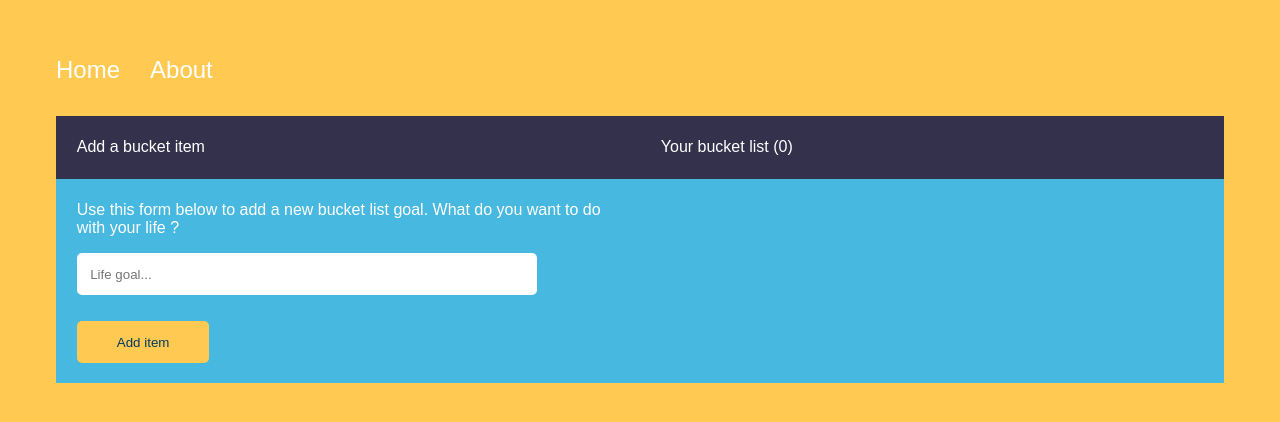
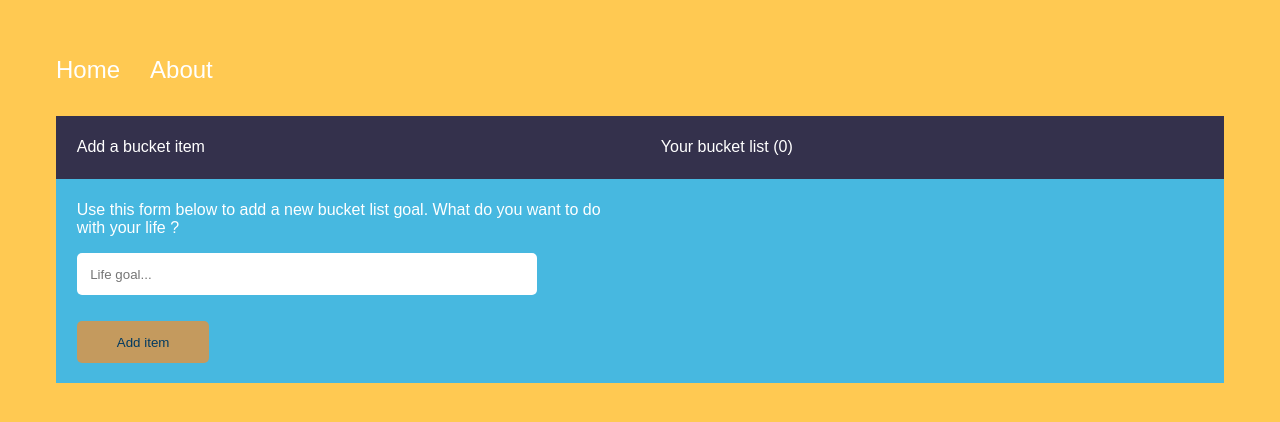
Before and after one commit to Nabilcnpe/Angular-todo-app, an Angular app: page / in a window 1280 px wide. Shown: the top 422 px of the page. Built offline with nearby package versions, Linux system fonts and the light colour scheme.

Commit message:
disable submit button when field is empty

```diff
--- a/src/app/home/home.component.css
+++ b/src/app/home/home.component.css
@@ -42,3 +42,7 @@ input.btn {
   padding: 1em;
   border-radius: 5px;
 }
+input.btn:disabled {
+  background: #c49a5e;
+  cursor: not-allowed;
+}
--- a/src/styles.css
+++ b/src/styles.css
@@ -23,8 +23,11 @@ a {
   color: #fff;
   text-decoration: none;
 }
-
 .txt.ng-invalid.ng-pristine.ng-touched {
   border: 2px solid #ff7473;
   margin-bottom: 0.5em;
 }
+.txt.ng-invalid.ng-dirty.ng-touched {
+  border: 2px solid #ff7473;
+  margin-bottom: 0.5em;
+}
```
